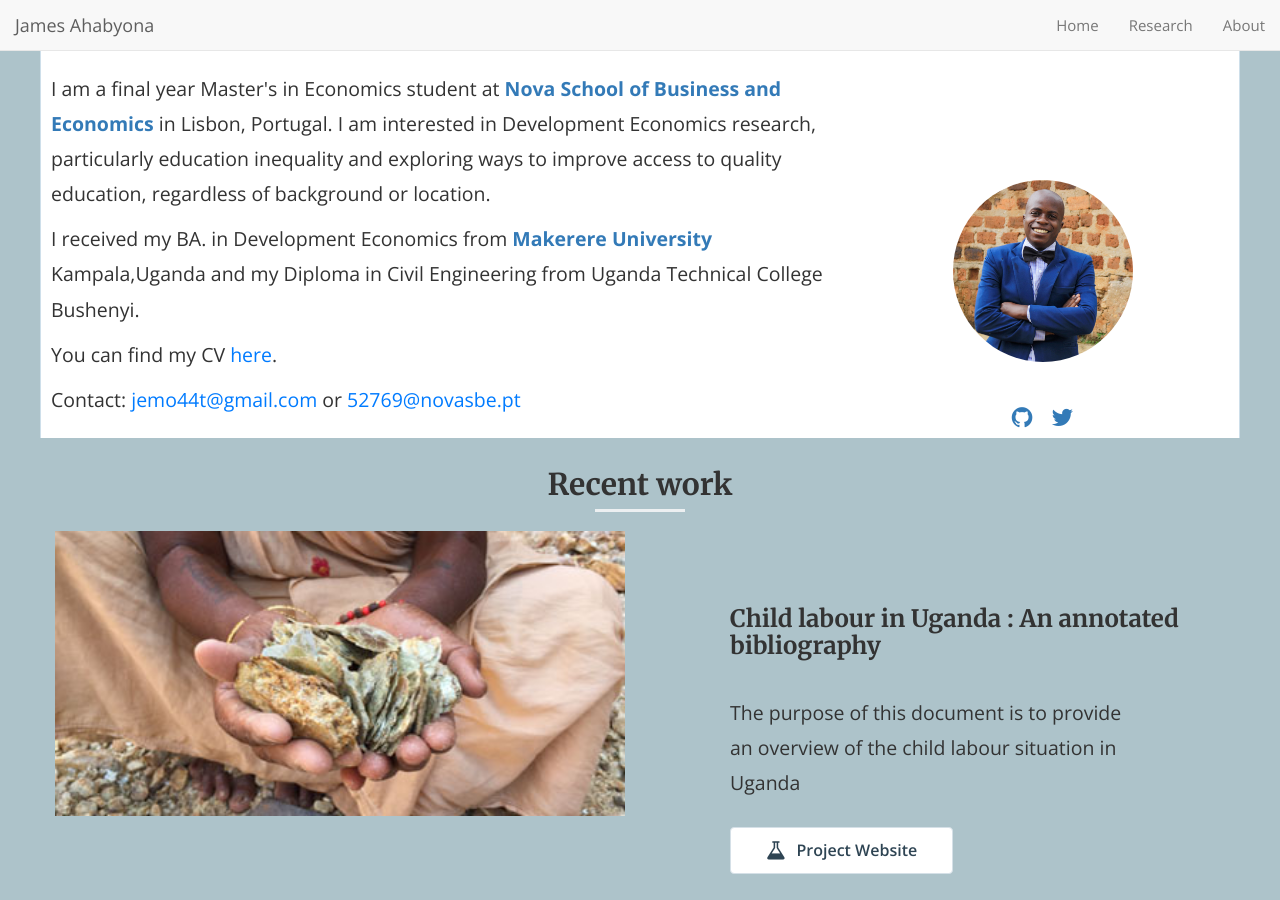
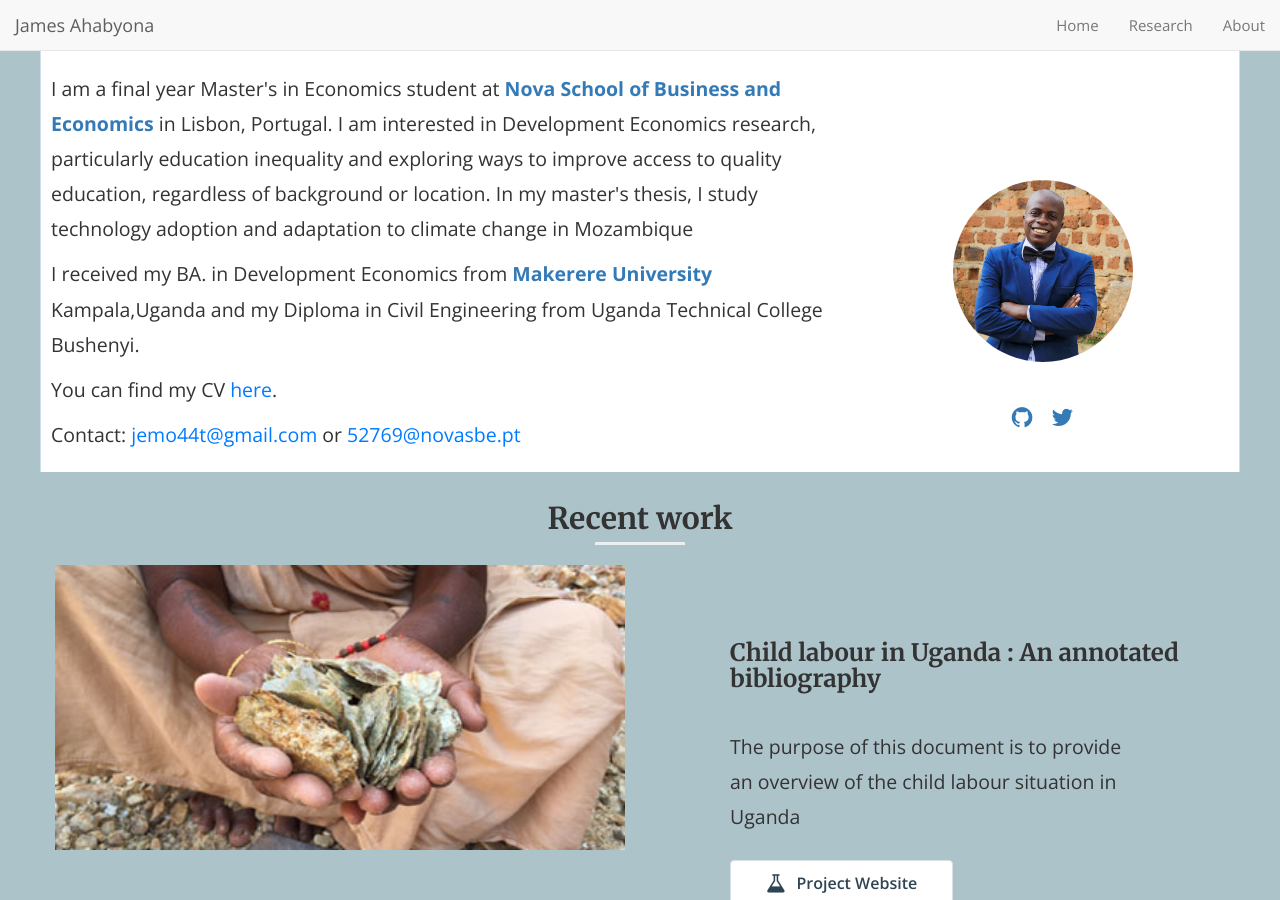
Before and after one commit to mariaelenaguer/mariaelenaguer.github.io, a Jekyll site: the page built from index.html, in a window 1280 px wide and 900 px high. Built offline with Jekyll 4.4.1, drawn with Linux system fonts in a browser that asks for light colours; nearby versions of some CDN libraries; the list of posts is cut into pages by our own code.

Commit message:
Update home-hero.html

```diff
--- a/_includes/home-hero.html
+++ b/_includes/home-hero.html
@@ -77,7 +77,7 @@
           href="https://www.novasbe.unl.pt/en/programs/masters/economics/program" target="_blank"><b>Nova School of
             Business and Economics</b></a> in Lisbon, Portugal. I am interested in Development Economics research,
         particularly education inequality and exploring ways to improve access to quality education, regardless of
-        background or location.
+        background or location. In my master's thesis, I study technology adoption and adaptation to climate change in Mozambique
       </p>
       </p>
       <p class="text-left">
```
